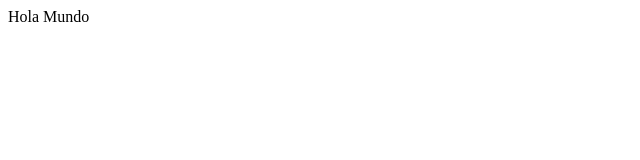
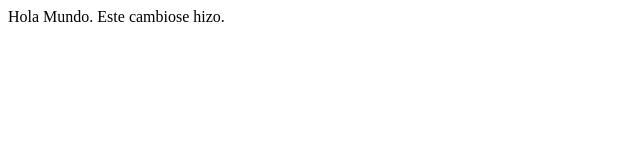
Before and after one commit to waalzate/practicaUdeA, a plain HTML site: page index.html in a window 1280 px wide. Shown: the whole page, without its empty margins (0-640 px from the left). Drawn offline with Linux system fonts and the light colour scheme.

Commit message:
Agregue frase en archivo html

```diff
--- a/index.html
+++ b/index.html
@@ -4,6 +4,6 @@
     <title>Hola</title>
   </head>
   <body>
-    Hola Mundo
+    Hola Mundo. Este cambiose hizo.
   </body>
 </html>
```
